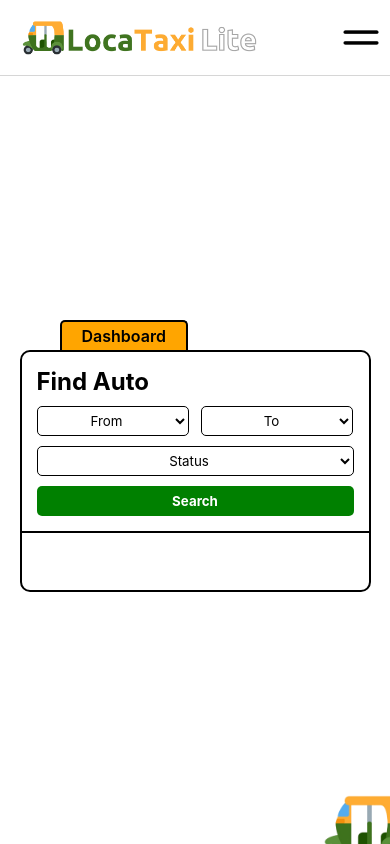
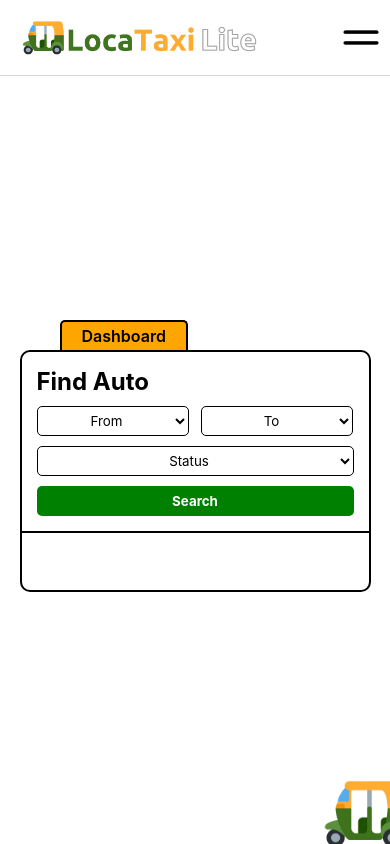
Before and after one commit to A-N-U-S-I-N/Loca_Taxi, a website: page public/rider_main.html in a window 390 px wide. Drawn offline with Linux system fonts and the light colour scheme.

Commit message:
style.css

```diff
--- a/public/style.css
+++ b/public/style.css
@@ -699,9 +699,9 @@ footer {
 /* Dashboard CSS */
 
 .bg-img {
-    width: 200px;
+    width: 100px;
     position: fixed;
-    bottom: -35px;
+    bottom: -20px;
     right: -60px;
     z-index: -1;
     animation: bg-slide 20s ease-in-out infinite;
@@ -981,7 +981,7 @@ li {
 
     .bg-img {
         width: 100px;
-        bottom: -35px;
+        bottom: -20px;
         right: -70px;
         animation: bg-slide 15s ease-in-out infinite;
     }
```
